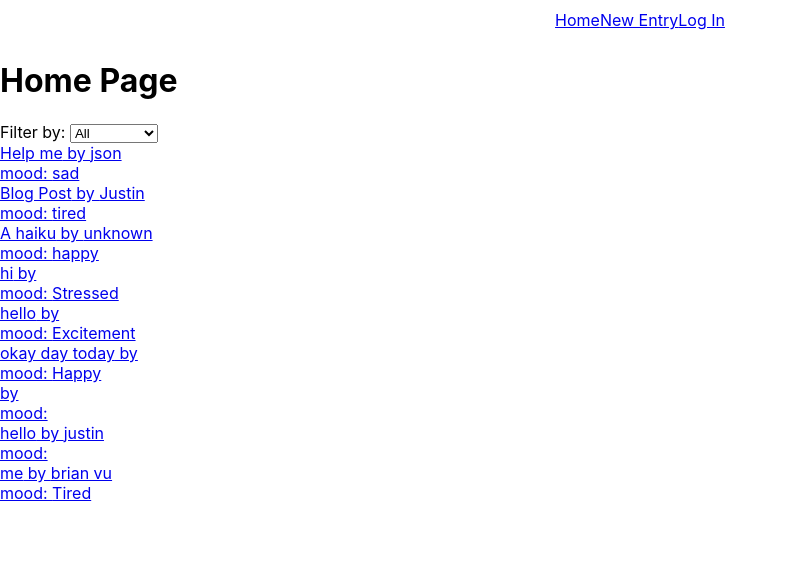
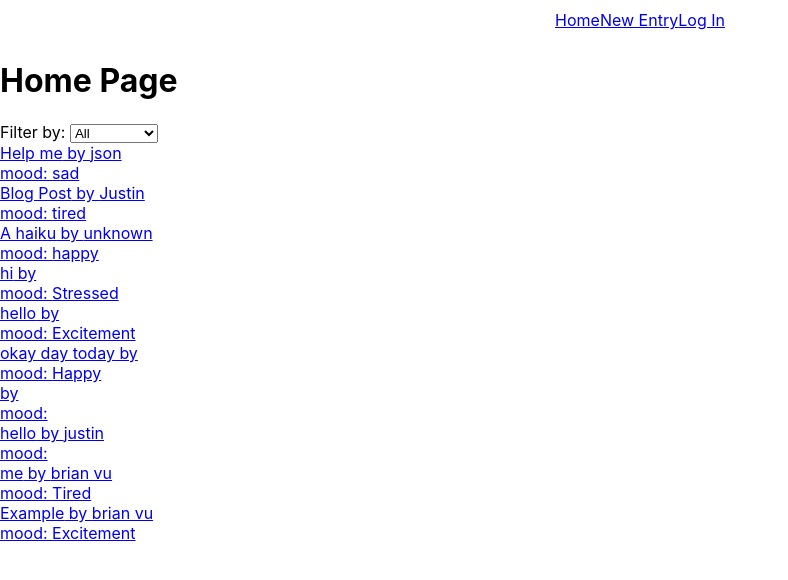
Before and after one commit to jlswift2/phase-2-project, a React (Create React App) app: page / in a window 1280 px wide. Shown: the top 580 px of the page, without its empty margins (0-788 px from the left). Built offline with nearby package versions, Linux system fonts and the light colour scheme; data requests are answered from the project's data file.

Commit message:
most features

```diff
--- a/db.json
+++ b/db.json
@@ -66,6 +66,13 @@
       "author": "brian vu",
       "mood": "Tired",
       "id": 9
+    },
+    {
+      "title": "Example",
+      "text_body": "yay it works...?",
+      "author": "brian vu",
+      "mood": "Excitement",
+      "id": 10
     }
   ],
   "users": [
--- a/src/components/Login.js
+++ b/src/components/Login.js
@@ -19,24 +19,15 @@ function Login({ handleSetUser, signUp }) {
   const handleSubmit = event => {
     event.preventDefault();
 
-    if (signUp) {
-      fetch("http://localhost:8002/users", {
-        method: "POST",
-        headers: {
-          "Content-Type": "application/json"
-        },
-        body: JSON.stringify(userData)
-      })
-      .then(res => res.json())
-      .then(data => {
-        localStorage.setItem("journalUser", JSON.stringify(data));
+
+        localStorage.setItem("journalUser", JSON.stringify(userData));
         handleSetUser(userData);
         history.push("/");
-      });
-    }
-    else{
+
+
+
       console.log("login");
-    }
+
   }
 
   const handleSignUp = signUp => {
```
